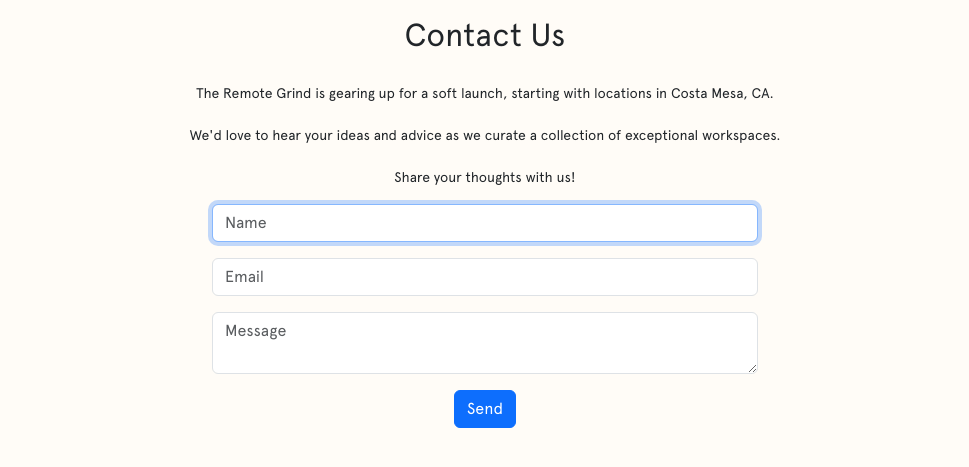
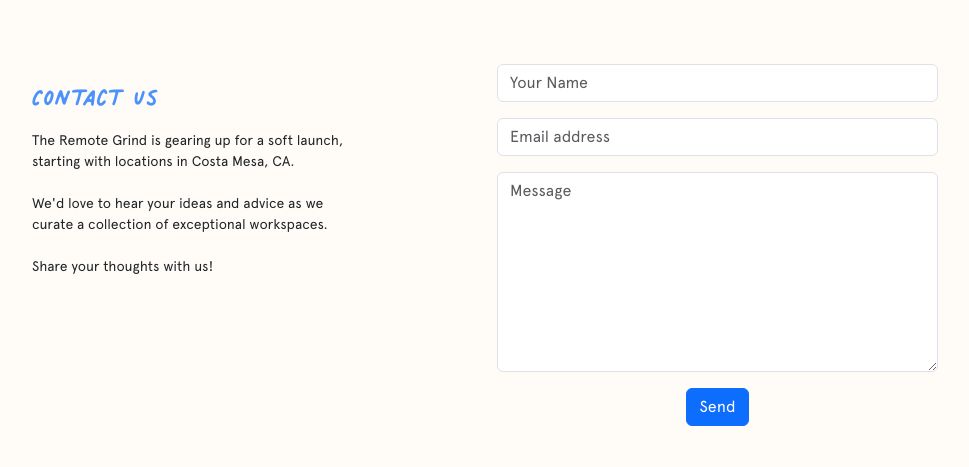
Before and after one commit to Crystoffar/remotegrind, a Flask app: page /contact in a window 1280 px wide. Shown: the part 54-521 px from the top of the page, without its empty margins (155-1124 px from the left). Run offline with Flask 3, Linux system fonts and the light colour scheme; some libraries are stand-ins or nearby versions.

Commit message:
Modified Contact Page to be a two column layout, created new macro for contact page form.

```diff
--- a/website/app/forms.py
+++ b/website/app/forms.py
@@ -3,8 +3,8 @@
 from wtforms.validators import DataRequired, Email, Length
 
 class ContactForm(FlaskForm):
-    name = StringField('Name', validators=[DataRequired()])
-    email = StringField('Email', validators=[DataRequired(), Email()])
+    name = StringField('Your Name', validators=[DataRequired()])
+    email = StringField('Email address', validators=[DataRequired(), Email()])
     message = TextAreaField('Message', validators=[DataRequired(), Length(min=1,max=512)])
     submit = SubmitField('Send')
 
--- a/website/app/static/css/styles.css
+++ b/website/app/static/css/styles.css
@@ -38,5 +38,11 @@
 }
 
 h2 {
-    font-family: 'Apercu Pro Regular', sans-serif;
+    font-family: 'Palmer Lake Print', sans-serif;
+    font-size: 3rem;
+    color: #4B92FB;
 }
+
+.container.mt-4 {
+    margin-top: 4rem !important;
+}
--- a/website/app/templates/bootstrap_wtf.html
+++ b/website/app/templates/bootstrap_wtf.html
@@ -52,7 +52,53 @@
   {%- endif %}
 {% endmacro %}
 
-{% macro quick_form(form, action="", method="post", id="", novalidate=False) %}
+{% macro contact_form_field(field, autofocus) %}
+  {%- if field.type == 'BooleanField' %}
+  <div class="form-check mb-3">
+    {{ field(class='form-check-input') }}
+    {{ field.label(class='form-check-label') }}
+  </div>
+  {%- elif field.type == 'RadioField' %}
+    {{ field.label(class='form-label') }}
+    {%- for item in field %}
+    <div class="form-check{% if loop.last %} mb-3{% endif %}">
+      {{ item(class='form-check-input') }}
+      {{ item.label(class='form-check-label') }}
+    </div>
+    {%- endfor %}
+  {%- elif field.type == 'SelectField' %}
+    {{ field.label(class='form-label') }}
+    {{ field(class='form-select mb-3') }}
+  {%- elif field.type == 'TextAreaField' %}
+    <div class="mb-3">
+      {% if autofocus %}
+        {{ field(class='form-control' + (' is-invalid' if field.errors else ''), autofocus=True, placeholder=field.label.text) }}
+      {% else %}
+        {{ field(class='form-control' + (' is-invalid' if field.errors else ''), placeholder=field.label.text, style='height: 200px') }}
+      {% endif %}
+      {%- for error in field.errors %}
+      <div class="invalid-feedback">{{ error }}</div>
+      {%- endfor %}
+    </div>
+  {%- elif field.type == 'SubmitField' %}
+    <div class="text-center">
+      {{ field(class='btn btn-primary', style='width: auto') }}
+    </div>
+  {%- else %}
+    <div class="mb-3">
+      <div class="row">
+        <div class="col-12"> <!-- Adjust col-12 as needed for the desired width -->
+          {{ field(class='form-control' + (' is-invalid' if field.errors else ''), placeholder=field.label.text) }}
+          {%- for error in field.errors %}
+          <div class="invalid-feedback">{{ error }}</div>
+          {%- endfor %}
+        </div>
+      </div>
+    </div>
+  {%- endif %}
+{% endmacro %}
+
+{% macro quick_form(form, action="", method="post", id="", novalidate=False, form_field_macro="form_field") %}
 <form novalidate
   {%- if action != None %} action="{{ action }}"{% endif -%}
   {%- if method %} method="{{ method }}"{% endif %}
@@ -70,7 +116,7 @@
   {% set ns = namespace(first_field=true) %}
   {%- for field in form %}
     {% if field.widget.input_type != 'hidden' -%}
-      {{ form_field(field, ns.first_field) }}
+      {{ form_field_macro(field, ns.first_field) }}
       {% set ns.first_field = false %}
     {%- endif %}
   {%- endfor %}
--- a/website/app/templates/contact.html
+++ b/website/app/templates/contact.html
@@ -2,17 +2,21 @@
 {% import 'bootstrap_wtf.html' as wtf %}
 
 {% block content %}
-    <div class="container">
-        <div class="text-center">
-            <h2>Contact Us</h2  >
-            <p>
-            <br>
-            The Remote Grind is gearing up for a soft launch, starting with locations in Costa Mesa, CA. <br><br>
-            We'd love to hear your ideas and advice as we curate a collection of exceptional workspaces. <br><br>
-            Share your thoughts with us!
-            </p>
+    <div class="container mt-4">
+        <div class="row justify-content-center">
+            <div class="col-md-5">
+                <h2>Contact Us</h2>
+                <p>
+                    The Remote Grind is gearing up for a soft launch, <br>
+                    starting with locations in Costa Mesa, CA.<br><br>
+                    We'd love to hear your ideas and advice as we <br>
+                    curate a collection of exceptional workspaces.<br><br>
+                    Share your thoughts with us!
+                </p>
+            </div>
+            <div class="col-md-5">
+                {{ wtf.quick_form(form, form_field_macro=wtf.contact_form_field) }}
+            </div>
         </div>
     </div>
-
-    {{ wtf.quick_form(form) }}
 {% endblock %}
--- a/website/app/templates/index.html
+++ b/website/app/templates/index.html
@@ -17,5 +17,5 @@
         </div>
     </div>
 
-    {{ wtf.quick_form(form) }}
+    {{ wtf.quick_form(form, form_field_macro=wtf.form_field) }}
 {% endblock %}
```
